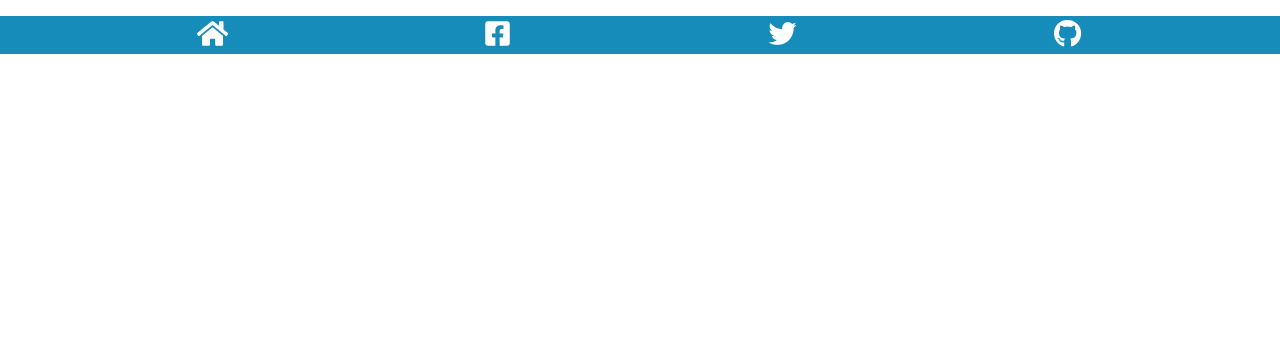
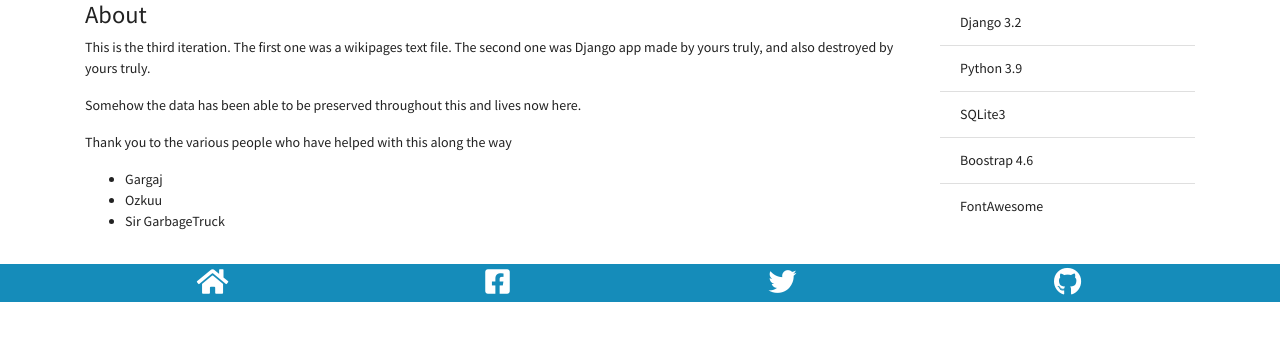
Before and after one commit to T-101/party.darklite.org, a Django app: page /about/ in a window 1280 px wide. Shown: the part 57-398 px from the top of the page. Run offline with Django 3.2, Linux system fonts and the light colour scheme; parts of the project's set-up code (start-up, migrations or seed data) failed here and were passed over; some libraries are stand-ins or nearby versions.

Commit message:
added about page

```diff
--- /dev/null
+++ b/app/party/templates/party/about.html
@@ -0,0 +1,36 @@
+{% extends 'party/base.html' %}
+{% block title %}
+    <title>About | Darklite Partywiki</title>
+{% endblock %}
+
+{% block content %}
+    <div class="container">
+        <div class="row">
+            <div class="col">
+                <h3>About</h3>
+                <p>This is the third iteration. The first one was a wikipages text file. The second one was Django app
+                    made
+                    by yours truly, and also destroyed by yours truly.</p>
+                <p>Somehow the data has been able to be preserved throughout this and lives now here.</p>
+                <p>Thank you to the various people who have helped with this along the way</p>
+                <p>
+                <ul>
+                    <li>Gargaj</li>
+                    <li>Ozkuu</li>
+                    <li>Sir GarbageTruck</li>
+                </ul>
+                </p>
+            </div>
+            <div class="col-md-3">
+                <ul class="list-group list-group-flush">
+                    <li class="list-group-item">Django 3.2</li>
+                    <li class="list-group-item">Python 3.9</li>
+                    <li class="list-group-item">SQLite3</li>
+                    <li class="list-group-item">Boostrap 4.6</li>
+                    <li class="list-group-item">FontAwesome</li>
+                </ul>
+            </div>
+        </div>
+
+    </div>
+{% endblock %}
--- a/app/party/templates/party/party_list.html
+++ b/app/party/templates/party/party_list.html
@@ -6,6 +6,7 @@
 
 {% block content %}
     <div class="container">
+        <h3>Some parties</h3>
         {% regroup object_list by name as parties %}
         <ul class="list-group">
             {% for party in parties %}
--- a/app/party/views/site.py
+++ b/app/party/views/site.py
@@ -15,7 +15,7 @@ class LandingPageView(generic.TemplateView):
 
 
 class AboutView(generic.TemplateView):
-    template_name = 'party/base.html'
+    template_name = 'party/about.html'
 
 
 class SearchView(generic.TemplateView):
```
